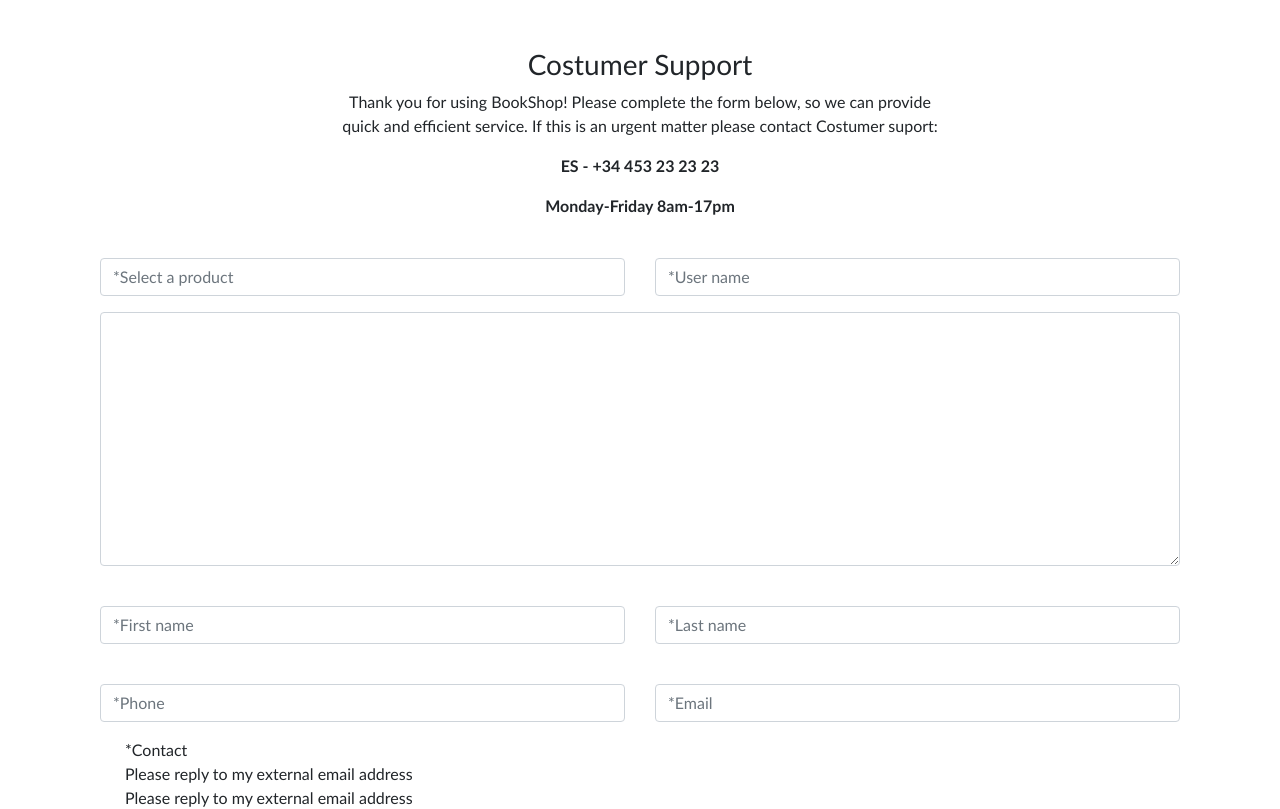
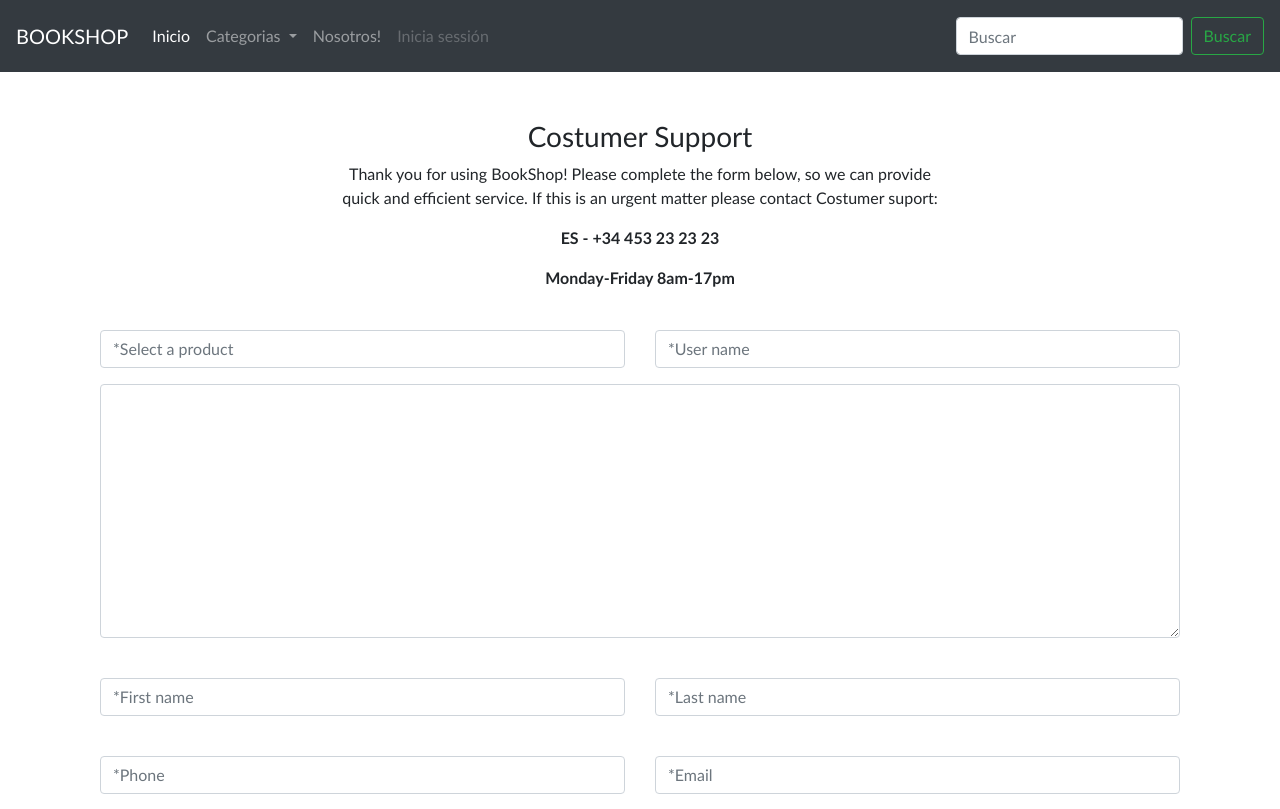
Before and after one commit to Guillemduno/storeBook, an Angular app: page /contact in a window 1280 px wide. Shown: the top 809 px of the page. Built offline with nearby package versions, Linux system fonts and the light colour scheme.

Commit message:
responsive navbar

```diff
--- a/src/app/book/book.component.css
+++ b/src/app/book/book.component.css
@@ -1,8 +1,3 @@
-
-.floatingLeft{
-    position: relative;
-    float: left;
-}
 
  .autorColor{
      color: rgb(243,134,48);
--- a/src/app/book/book.component.html
+++ b/src/app/book/book.component.html
@@ -1,8 +1,6 @@
-
 
 <div class="container mt-3">
-
-  <div class="floatingLeft col-xs-12 col-md-6 col-lg-2 mt-5 mb-5" *ngFor="let item of items; let i = index">
+  <div class="float-left col-xs-12 col-md-6 col-lg-2 mt-5 mb-5" *ngFor="let item of items; let i = index">
       <img  src="{{item.img}}" alt="book info" class="col-12">
       <div class="col-12 mt-3">
           <p class="text-truncate">{{item.title}}</p>
--- a/src/app/navbar/navbar.component.html
+++ b/src/app/navbar/navbar.component.html
@@ -1,7 +1,42 @@
+<nav class="navbar navbar-expand-lg navbar-dark bg-dark pt-3 pb-3">
+    <a class="navbar-brand" href="#">BOOKSHOP</a>
+    <button class="navbar-toggler" type="button" data-toggle="collapse" data-target="#navbarSupportedContent" aria-controls="navbarSupportedContent" aria-expanded="false" aria-label="Toggle navigation">
+      <span class="navbar-toggler-icon"></span>
+    </button>
 
-<nav>
+    <div class="collapse navbar-collapse" id="navbarSupportedContent">
 
-</nav>
+      <ul class="navbar-nav mr-auto">
+        <li class="nav-item active">
+          <a class="nav-link" href="#">Inicio <span class="sr-only">(current)</span></a>
+        </li>
+        <li class="nav-item dropdown">
+          <a class="nav-link dropdown-toggle" href="#" id="navbarDropdown" role="button" data-toggle="dropdown" aria-haspopup="true" aria-expanded="false">
+            Categorias
+          </a>
+          <div class="dropdown-menu" aria-labelledby="navbarDropdown">
+            <a class="dropdown-item" href="#">Novela</a>
+            <a class="dropdown-item" href="#">Cómic</a>
+            <div class="dropdown-divider"></div>
+            <a class="dropdown-item" href="#">Something else here</a>
+          </div>
+        </li>
+        <li class="nav-item">
+            <a class="nav-link" href="#">Nosotros!</a>
+          </li>
+        <li class="nav-item">
+          <a class="nav-link disabled" href="#">Inicia sessión</a>
+        </li>
+      </ul>
+      <form class="form-inline my-2 my-lg-0">
+          <input class="form-control mr-sm-2" type="search" placeholder="Buscar" aria-label="Search">
+          <button class="btn btn-outline-success my-2 my-sm-0" type="submit">Buscar</button>
+      </form>
+    </div>
+  </nav>
+
+
+
 
 <!--
 <nav class="navbar navbar-expand-lg navbar-dark bg-dark">
```
